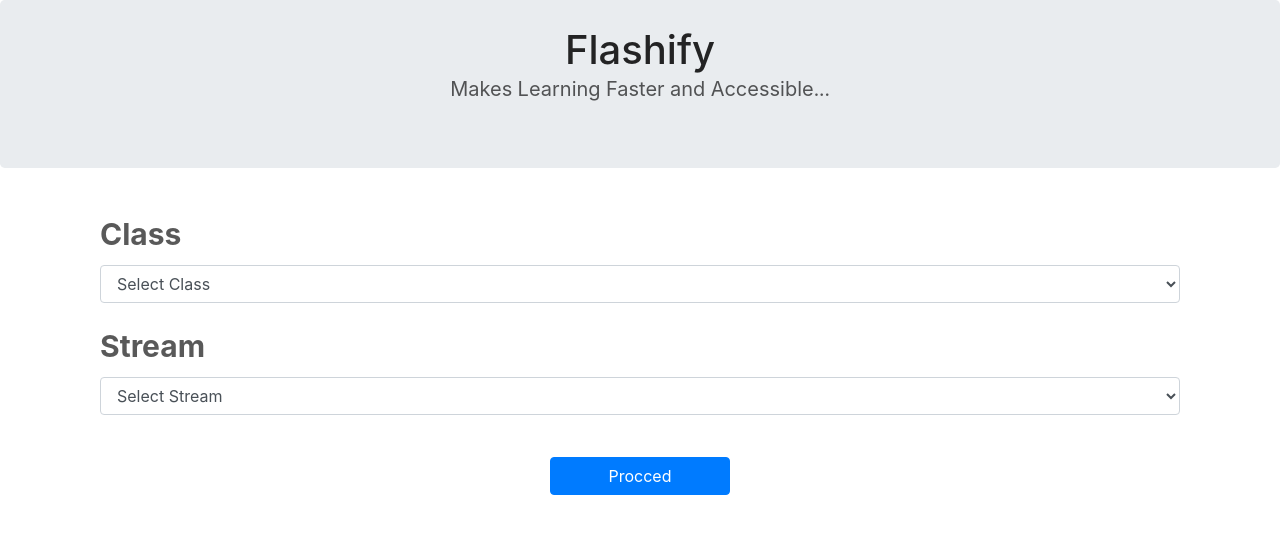
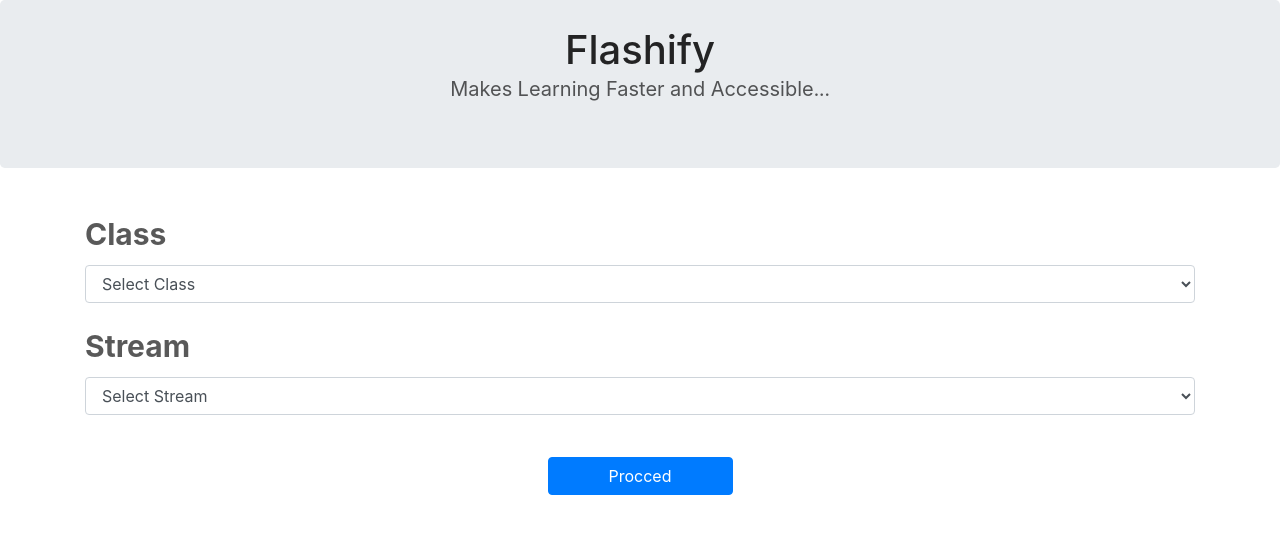
Before and after one commit to siddhant1/hack36Project, a React (Create React App) app: page /stream in a window 1280 px wide. Shown: the top 534 px of the page. Built offline with nearby package versions, Linux system fonts and the light colour scheme; the HTML template or start-up script is replaced by a standard one.

Commit message:
Refactor the Stream Page

```diff
--- a/src/components/Stream/Stream.jsx
+++ b/src/components/Stream/Stream.jsx
@@ -29,7 +29,7 @@ class Stream extends Component {
     }
     render() {
         return (
-            <div className='container streamClass'>
+            <div className='streamClass'>
                 <div className="form" onSubmit={this.Submit}>
                     <div className="form-group">
                         <label htmlFor="selectClass" className='chooseClass'><strong>Class</strong></label>
```
